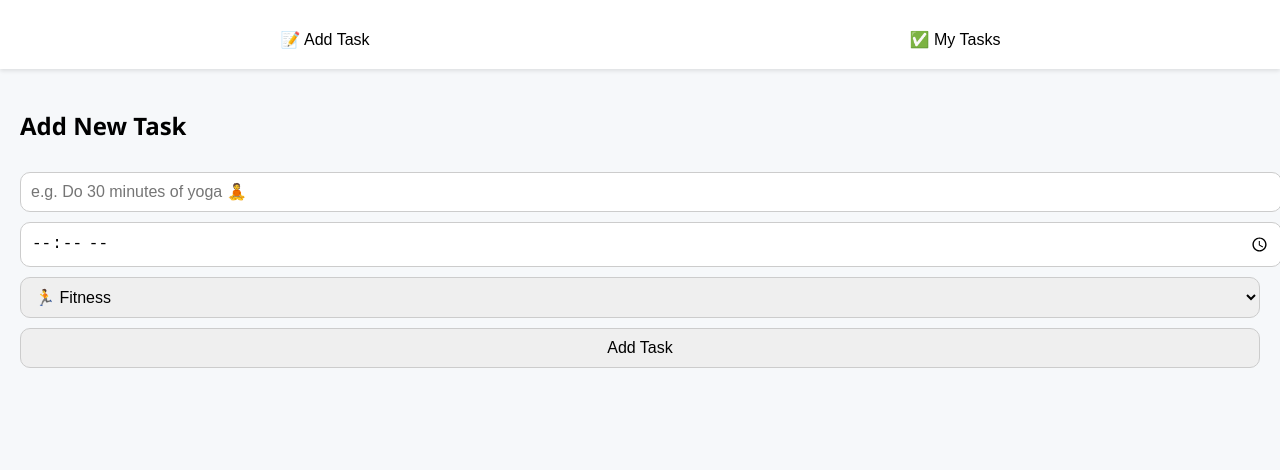
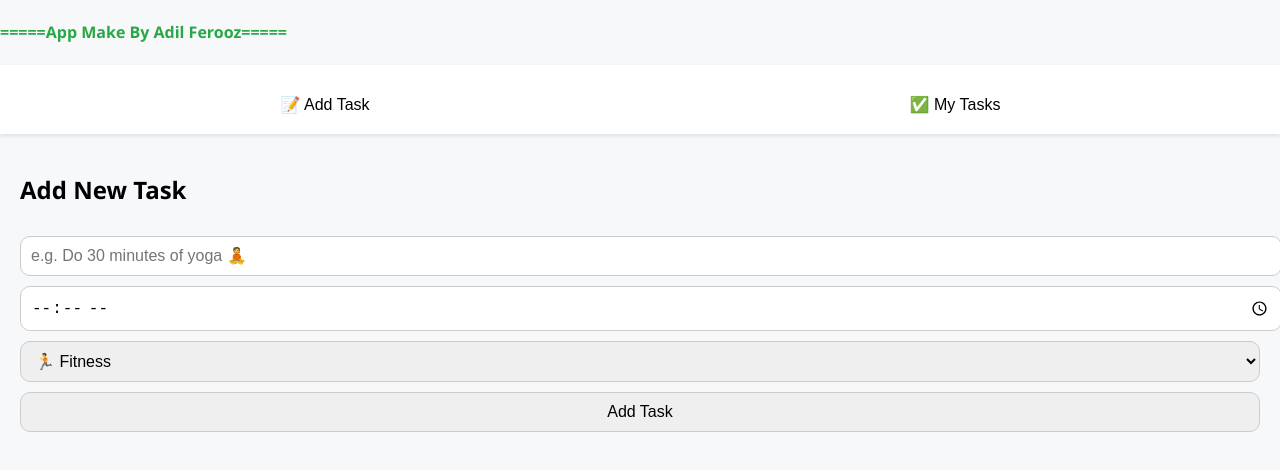
Before and after one commit to Student-Adil/TO-DO-WebApp, a plain HTML site: page index.html in a window 1280 px wide. Drawn offline with Linux system fonts and the light colour scheme.

Commit message:
initial commit

```diff
--- a/index.html
+++ b/index.html
@@ -111,7 +111,7 @@
   </style>
 </head>
 <body>
-
+<h4 style="color: #28a745;">=====App Make By Adil Ferooz=====</h4>
   <div class="nav">
     <button onclick="showPage('createPage')">📝 Add Task</button>
     <button onclick="showPage('viewPage'); renderTasks()">✅ My Tasks</button>
```
